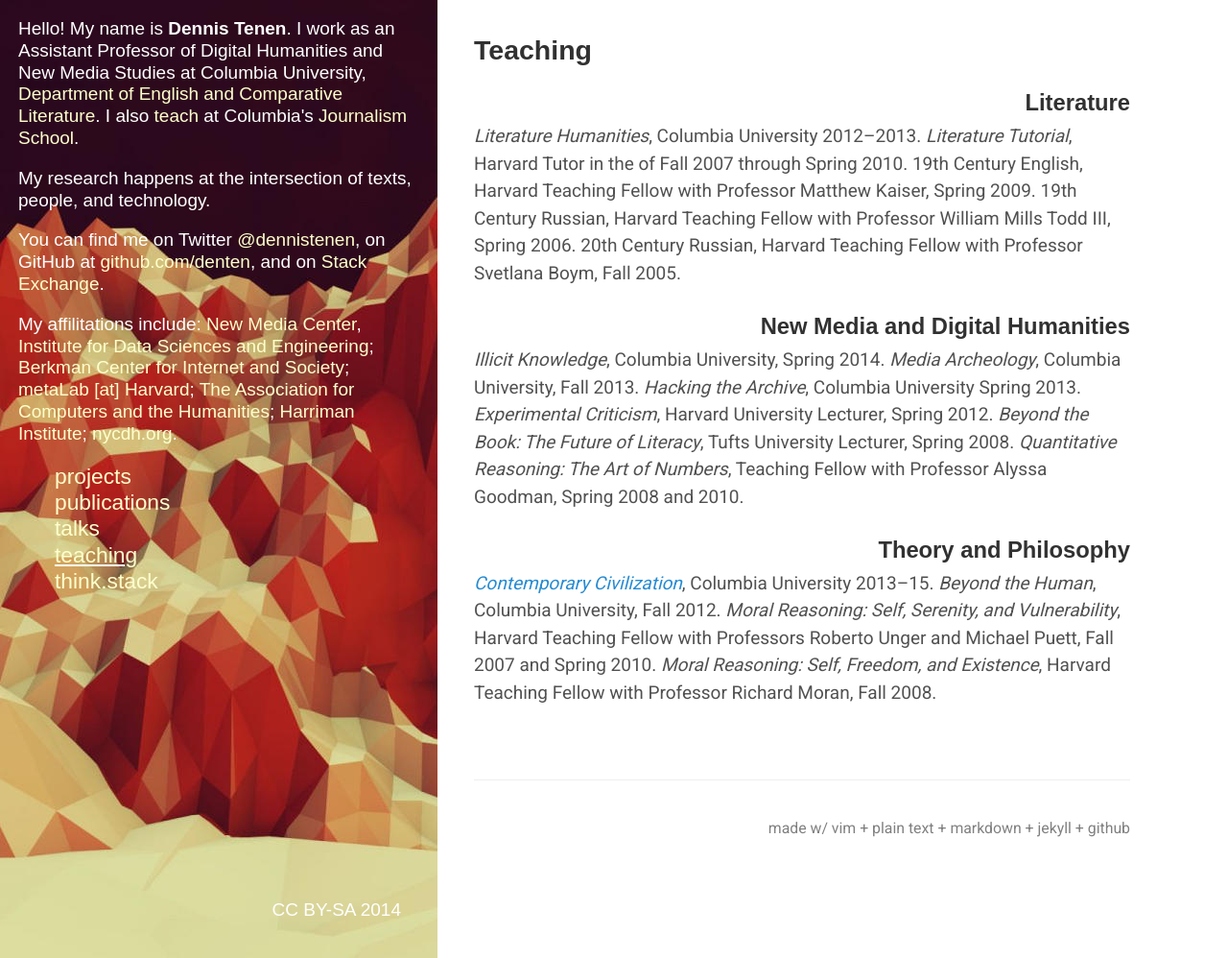
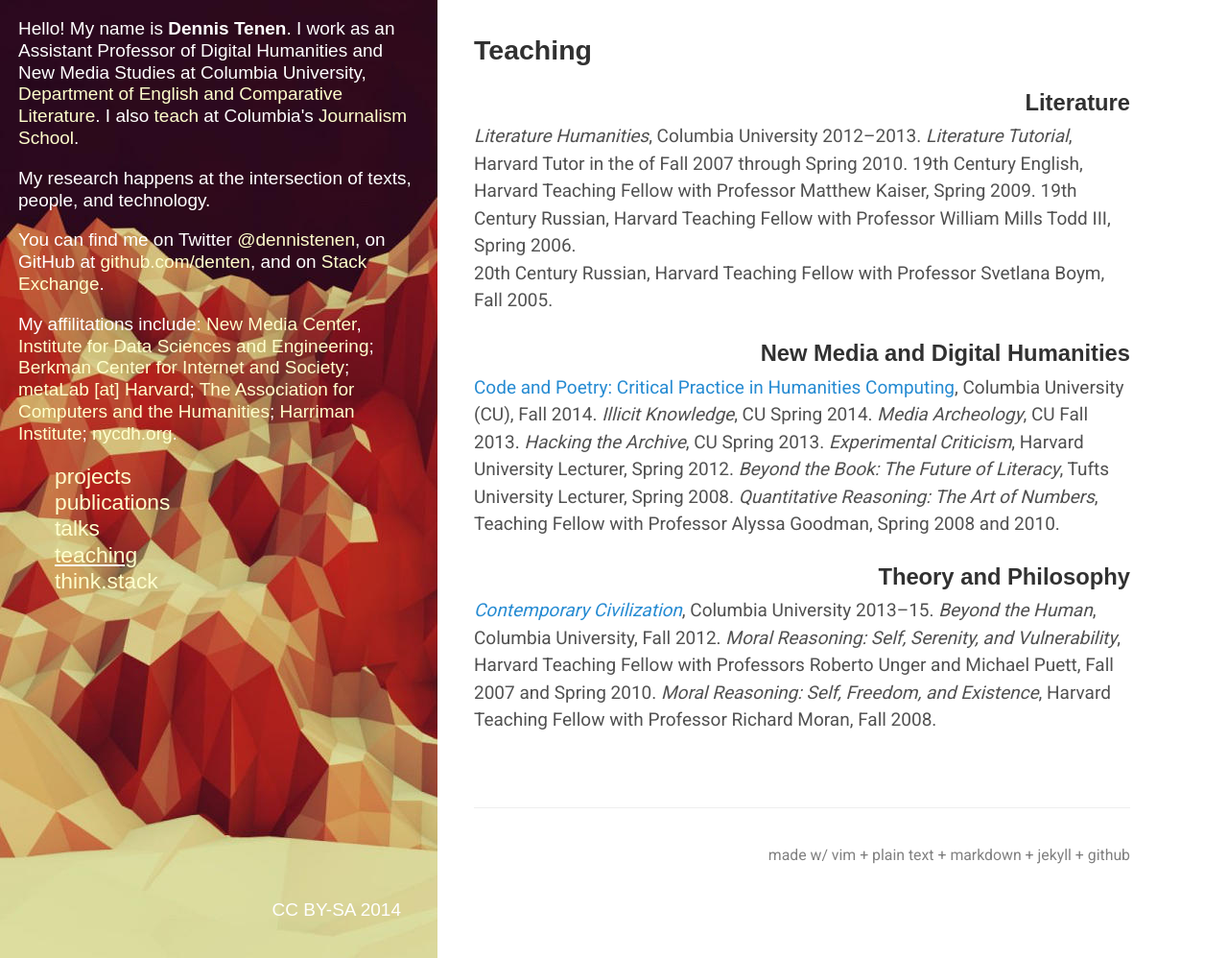
Before and after one commit to denten/denten.github.io, a Jekyll site: the page built from _pages/category-pages/teaching.md, in a window 1280 px wide and 998 px high. Shown: the whole window at 96% size. Built offline with Jekyll 4.4.1, drawn with Linux system fonts in a browser that asks for light colours; some web fonts are replaced.

Commit message:
update courses

```diff
--- a/_includes/CV/07-teaching.md
+++ b/_includes/CV/07-teaching.md
@@ -2,12 +2,24 @@
 
 ### Literature
 
-*Literature Humanities*, Columbia University 2012--2013. *Literature Tutorial*, Harvard Tutor in the of Fall 2007 through Spring 2010. 19th Century English, Harvard Teaching Fellow with Professor Matthew Kaiser, Spring 2009. 19th Century Russian, Harvard Teaching Fellow with Professor William Mills Todd III, Spring 2006.  20th Century Russian, Harvard Teaching Fellow with Professor Svetlana Boym, Fall 2005.
+*Literature Humanities*, Columbia University 2012--2013.
+*Literature Tutorial*, Harvard Tutor in the of Fall 2007 through Spring 2010.
+19th Century English, Harvard Teaching Fellow with Professor Matthew Kaiser, Spring 2009.
+19th Century Russian, Harvard Teaching Fellow with Professor William Mills Todd III, Spring 2006.
+20th Century Russian, Harvard Teaching Fellow with Professor Svetlana Boym, Fall 2005.
 
 ### New Media and Digital Humanities
 
-*Illicit Knowledge*, Columbia University, Spring 2014. *Media Archeology*, Columbia University, Fall 2013. *Hacking the Archive*, Columbia University Spring 2013. *Experimental Criticism*, Harvard University Lecturer, Spring 2012. *Beyond the Book: The Future of Literacy*, Tufts University Lecturer, Spring 2008. *Quantitative Reasoning: The Art of Numbers*, Teaching Fellow with Professor Alyssa Goodman, Spring 2008 and 2010.
+[Code and Poetry: Critical Practice in Humanities Computing](https://docs.google.com/document/d/1twsaYAkqC1ReeUGxZcvWNmSRPj0KI611l6UCIvhfEyw/edit?usp=sharing), Columbia University (CU), Fall 2014.
+*Illicit Knowledge*, CU Spring 2014. *Media Archeology*, CU Fall 2013.
+*Hacking the Archive*, CU Spring 2013.
+*Experimental Criticism*, Harvard University Lecturer, Spring 2012.
+*Beyond the Book: The Future of Literacy*, Tufts University Lecturer, Spring 2008.
+*Quantitative Reasoning: The Art of Numbers*, Teaching Fellow with Professor Alyssa Goodman, Spring 2008 and 2010.
 
 ### Theory and Philosophy
 
-[*Contemporary Civilization*](https://github.com/denten/courses/tree/master/conciv), Columbia University 2013--15. *Beyond the Human*, Columbia University, Fall 2012. *Moral Reasoning: Self, Serenity, and Vulnerability*, Harvard Teaching Fellow with Professors Roberto Unger and Michael Puett, Fall 2007 and Spring 2010. *Moral Reasoning: Self, Freedom, and Existence*, Harvard Teaching Fellow with Professor Richard Moran, Fall 2008.
+[*Contemporary Civilization*](https://github.com/denten/courses/tree/master/conciv), Columbia University 2013--15.
+*Beyond the Human*, Columbia University, Fall 2012.
+*Moral Reasoning: Self, Serenity, and Vulnerability*, Harvard Teaching Fellow with Professors Roberto Unger and Michael Puett, Fall 2007 and Spring 2010.
+*Moral Reasoning: Self, Freedom, and Existence*, Harvard Teaching Fellow with Professor Richard Moran, Fall 2008.
```
